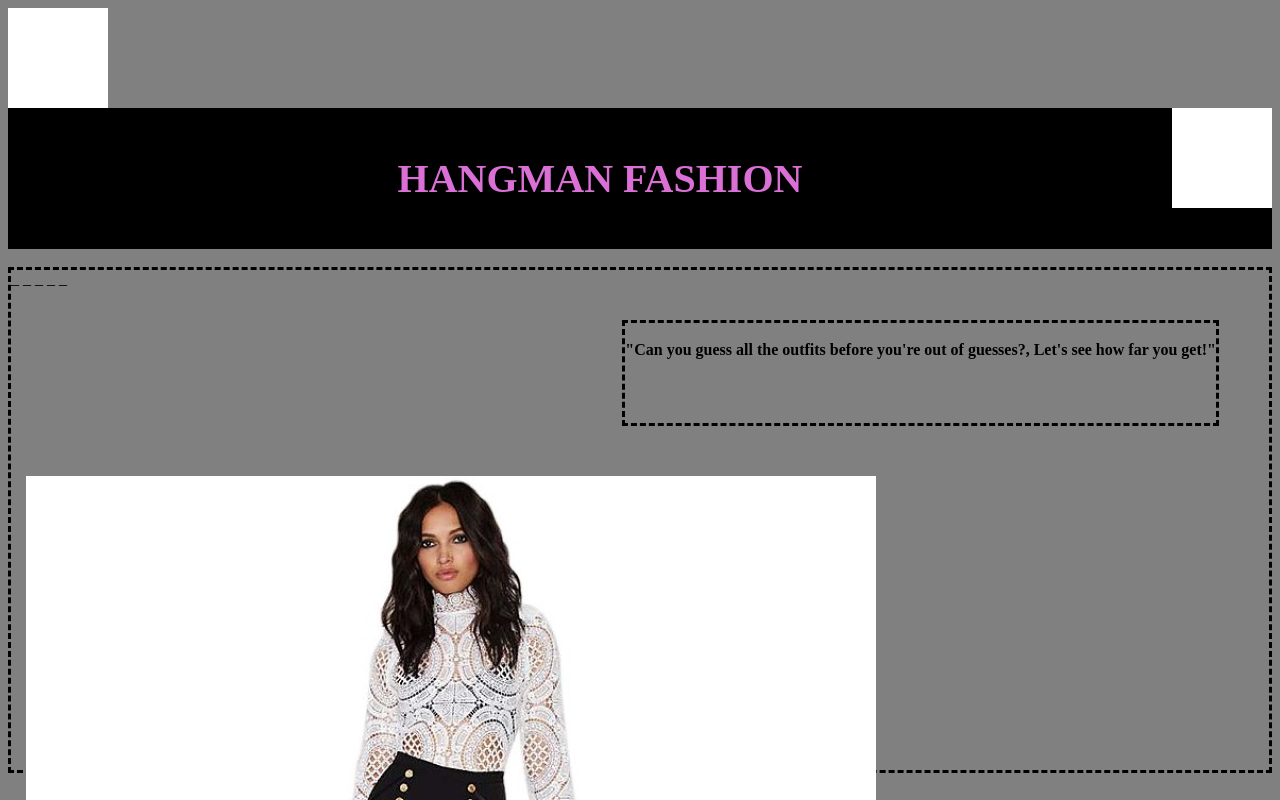
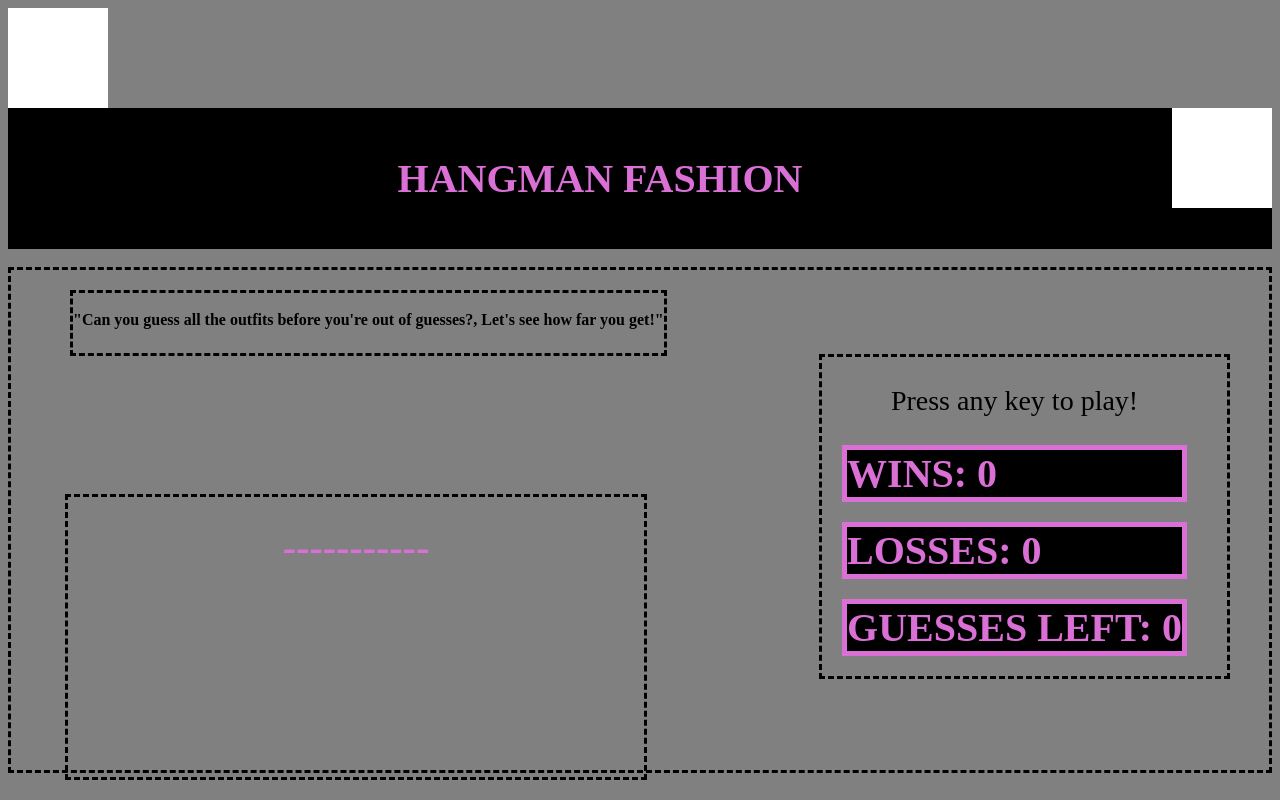
Before and after one commit to jenn2318/Hangman-Game, a plain HTML site: page index.html in a window 1280 px wide. Shown: the top 800 px of the page. Drawn offline with Linux system fonts and the light colour scheme; files that its build step writes are made by us from their sources.

Commit message:
wipupdate

```diff
--- a/assets/css/style.css
+++ b/assets/css/style.css
@@ -1,5 +1,7 @@
 body {
+	box-sizing: border-box;
 	background-color: gray;
+
 }
 
 .header {
@@ -11,13 +13,24 @@ body {
 .container{
 	border-style:dashed;
 	height: 500px;
+
 }
 
-.content{
+#leter-blank{
+	font-weight: bold;
+}
+
+#content{
+	position: absolute;
+	left: 50px;
 	border-style: dashed;
-	margin: 50px;
-	float:right;
-	height: 100px;
+	margin: 20px;
+	height: 60px;
+
+	/*position: relative;
+	top: 20%;
+	bottom: 20%;
+	height: 70%;	*/
 }
 
 h1 {
@@ -34,6 +47,19 @@ h2 {
 	border-width: 5px;
 }
 
+.word-description {
+	width: 100%;
+	text-align: center;
+}
+
+.spacing {
+	position: absolute;
+	left: 65px;
+	bottom: 20px;
+	width: 45%;
+	height: 35%;
+	border-style:dashed;
+}
 
 
 p {
@@ -89,7 +115,8 @@ p {
 
 
  #gameinfo{
-   float:right;
+ position: absolute;
+ right: 50px;
    border-style:dashed;
    padding-right: 20px;
  }
--- a/index.html
+++ b/index.html
@@ -24,15 +24,13 @@
 <br>
 
 <div class="container">
-
-<div class="content">
+    <div id="content">
 	<br>
-
 	<strong>"Can you guess all the outfits before you're out of guesses?, Let's see how far you get!"</strong>
 	<br><br>
 </div>
 
-<div id="letter-blank">_ _ _ _ _</div>
+<!-- <div id="letter-blank">_ _ _ _ _</div> -->
 <br>
 <!-- <div class ="correctLetter">correct letter</div>
 <br>
@@ -40,24 +38,31 @@
  -->
 <div class="fashion-photos" id="photo-size">
 
-	<img src="assets/images/High Waist.jpg">
-	<img src="assets/images/Shades.jpg">
-</div> -->
+	<!-- <img src="assets/images/High Waist.jpg">
+	<img src="assets/images/Shades.jpg"> -->
+</div>
 
 <br><br>
+
+<div class="spacing">
+<h1 id="word" class="word-description">-----------</h1>
+</div>
+
 <div id="gameinfo">
-
 <p>Press any key to play!</p>
-
 	<h2>WINS:
 	<span id="Wins">0</span></h2>
 	<h2>LOSSES:
 	<span id="Losses">0</span></h2>
 	<h2>GUESSES LEFT:
 	<span id="GuessesLeft">0</span></h2>
-
 </div>
 
+<!-- <div class="fashion-photos" id="photo-size"> -->
+
+	<!-- <img src="assets/images/High Waist.jpg">
+	<img src="assets/images/Shades.jpg"> -->
+<!-- </div> -->
 
 </div>
 
```
Also changed, not shown: assets/javascript/game.js (+90 -11 lines), assets/images/Houndstooth.jpg (added), assets/images/Lace.webp (added), assets/images/Midi.jpg (added), assets/images/Oxfords.jpg (added), assets/images/Peplum.jpg (added), assets/images/Pumps.jpg (added), assets/images/Shortalls.jpg (added), 1 other file.
